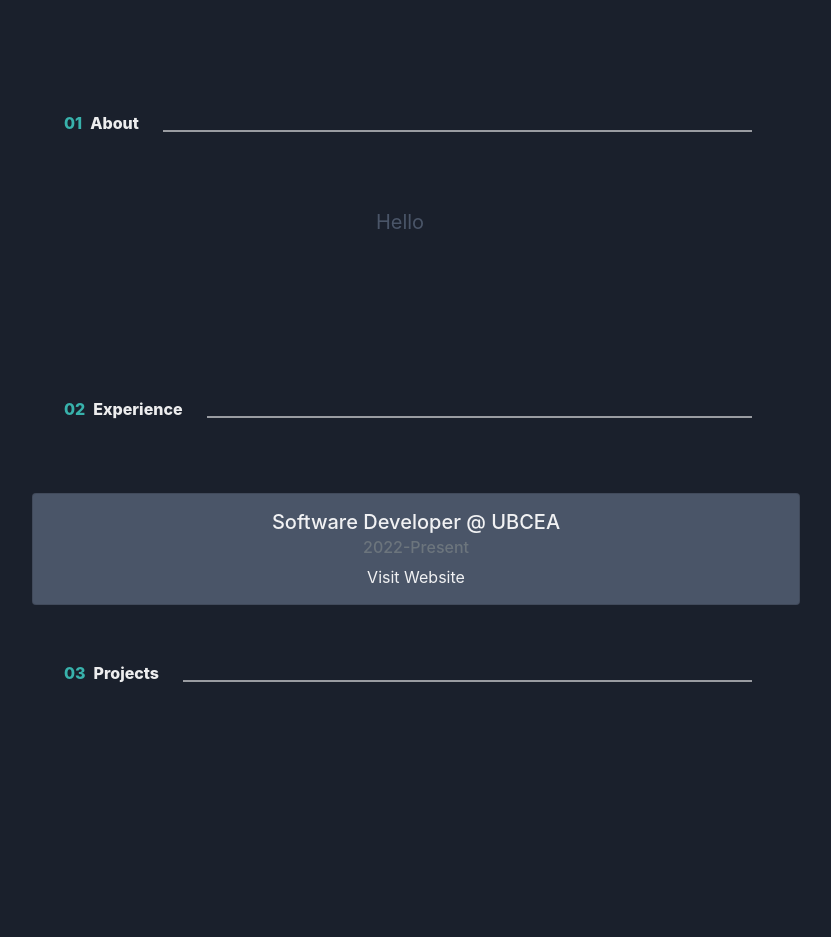
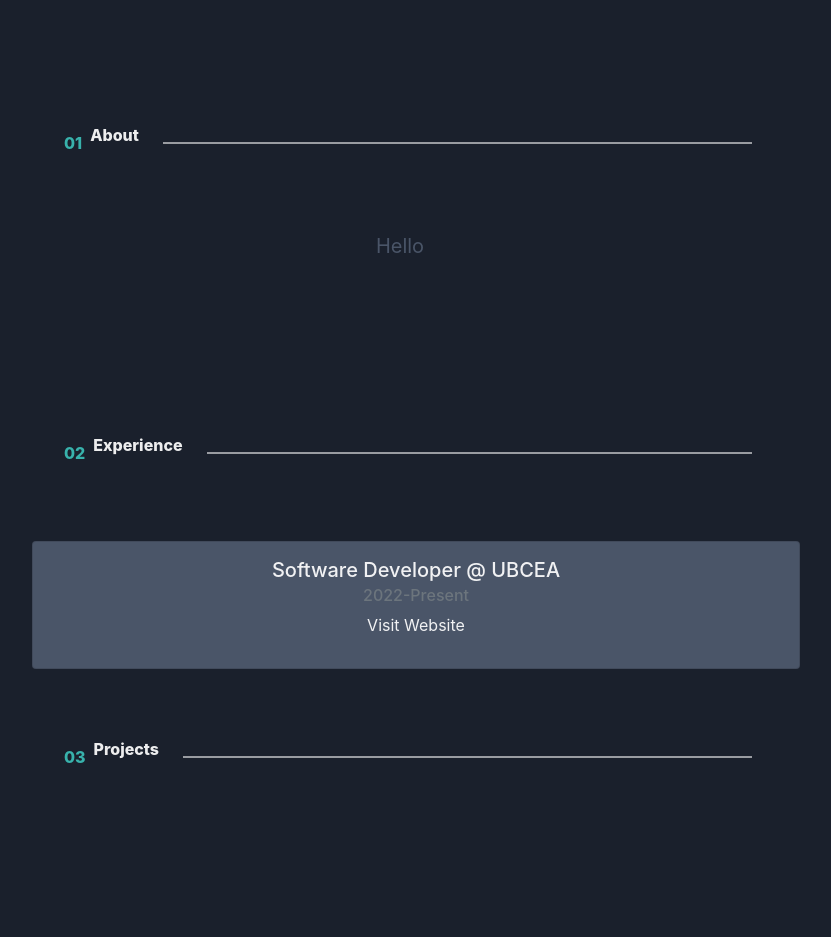
Before and after one commit to jkuo630/jkuo630.github.io, a React (Create React App) app: page / in a window 1280 px wide. Shown: the part 700-1637 px from the top of the page, without its empty margins (240-1071 px from the left). Built offline with nearby package versions, Linux system fonts and the light colour scheme.

Commit message:
align headers

```diff
--- a/src/components/About.js
+++ b/src/components/About.js
@@ -11,7 +11,7 @@
         >
           <Stack align="center" direction="row" px={4}>
             <HStack mx={4}>
-              <Text color={`${color}.400`} fontWeight={800}>
+              <Text my={5} color={`${color}.400`} fontWeight={800}>
                 01
               </Text>
               <Text fontWeight={800}>About</Text>
--- a/src/components/Contact.js
+++ b/src/components/Contact.js
@@ -39,7 +39,7 @@
         >
           <Stack align="center" direction="row" p={4}>
             <HStack mx={4}>
-              <Text color={`${color}.400`} fontWeight={800}>
+              <Text my={5} color={`${color}.400`} fontWeight={800}>
                 04
               </Text>
               <Text fontWeight={800}>Contact</Text>
--- a/src/components/Experience.js
+++ b/src/components/Experience.js
@@ -39,7 +39,7 @@
         >
           <Stack align="center" direction="row" px={4}>
             <HStack mx={4}>
-              <Text color={`${color}.400`} fontWeight={800}>
+              <Text my={5} color={`${color}.400`} fontWeight={800}>
                 02
               </Text>
               <Text fontWeight={800}>Experience</Text>
@@ -49,7 +49,7 @@
           <Card
             style={{
               width: "48rem",
-              height: "7rem",
+              height: "8rem",
               backgroundColor: "#4a5568",
             }}
           >
--- a/src/components/Projects.js
+++ b/src/components/Projects.js
@@ -37,7 +37,7 @@
         >
           <Stack align="center" direction="row" p={4}>
             <HStack mx={4}>
-              <Text color={`${color}.400`} fontWeight={800}>
+              <Text my={5} color={`${color}.400`} fontWeight={800}>
                 03
               </Text>
               <Text fontWeight={800}>Projects</Text>
```
